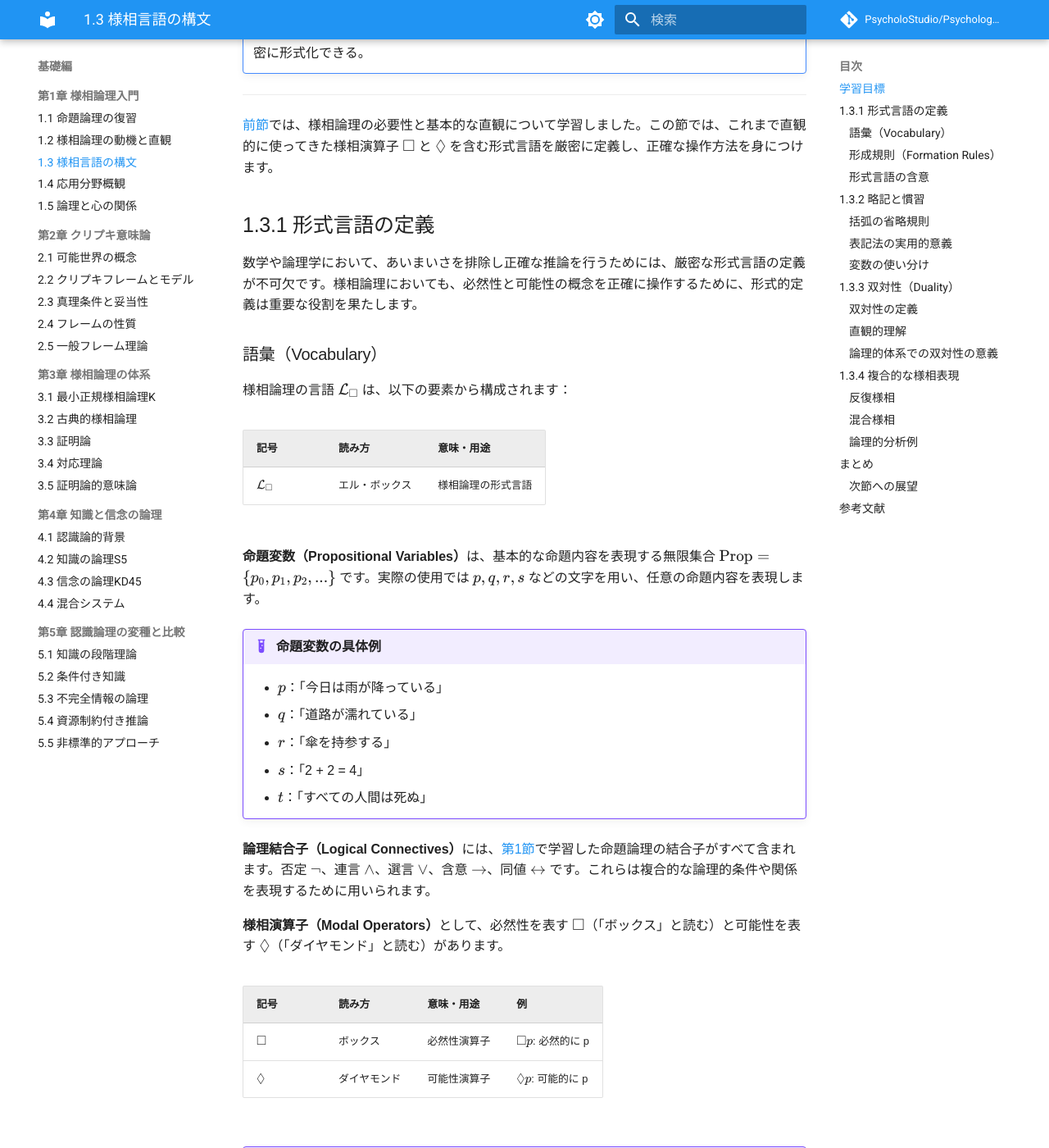
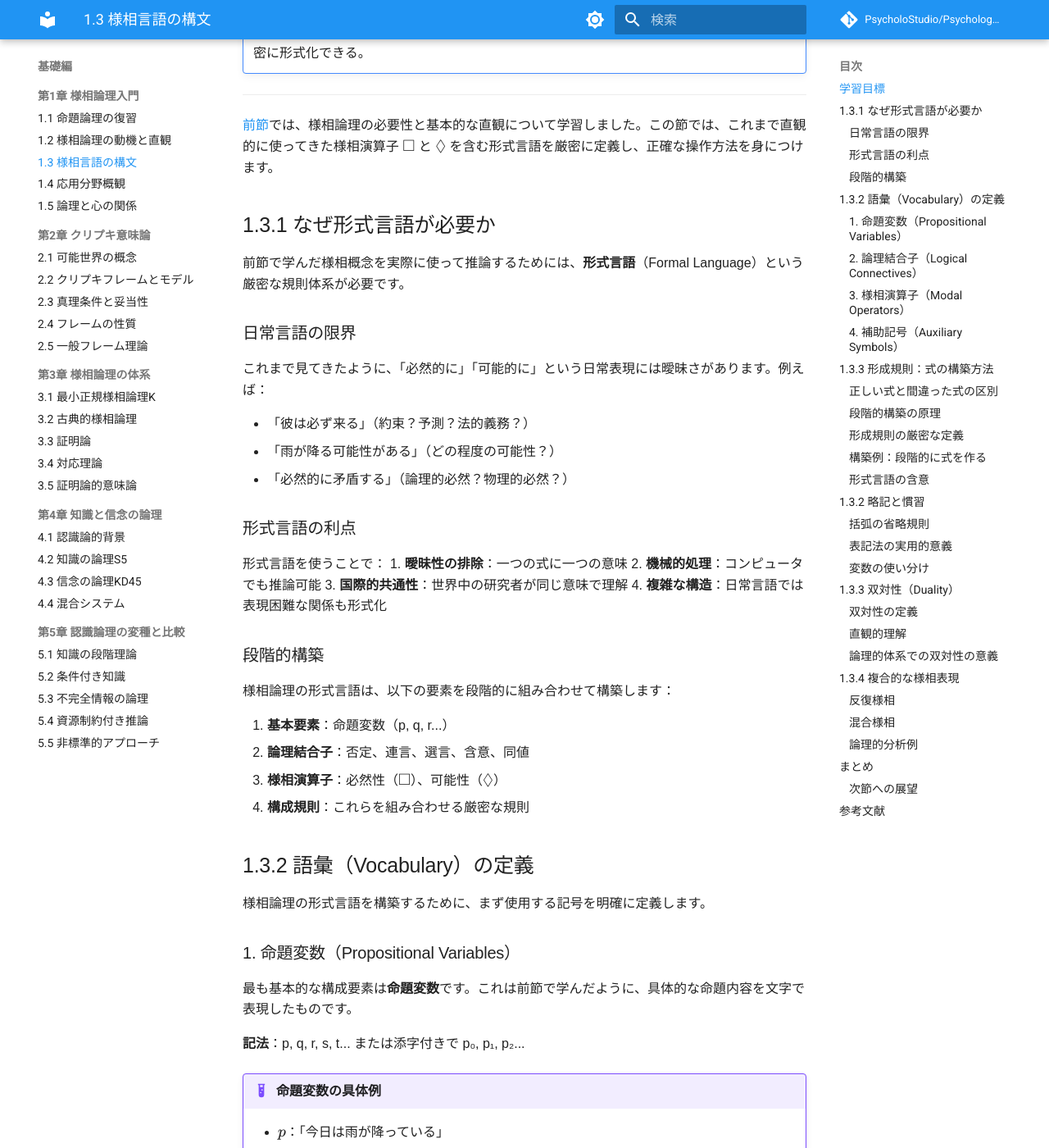
Before and after one commit to PsycholoStudio/Psychology-On-Epistemic-Logic, an MkDocs documentation site: the page built from docs/foundations/1-3-modal-syntax.md, in a window 1280 px wide and 1400 px high, scrolled down 639 px. Shown: the whole window at 82% size. Built offline with MkDocs 1.6.1 and Material for MkDocs 9.7.7, drawn with Linux system fonts in a browser that asks for light colours; comment, search, counter and statistics services are not loaded; some of the changed text lies outside the part shown.

Commit message:
1-3節の大幅改善：形式言語の段階的導入
- 形式言語の必要性を日常言語の限界から説明
- 語彙の段階的導入（命題変数→論理結合子→様相演算子）
- 形成規則を自然言語で説明してから形式的定義
- 正しい式と間違った式の区別を明示
- 複雑な式の段階的構築例を追加
- 初学者にとってより理解しやすい教育的流れを実現

🤖 Generated with [Claude Code](https://claude.ai/code)

Co-Authored-By: Claude <noreply@anthropic.com>

```diff
--- a/docs/foundations/1-3-modal-syntax.md
+++ b/docs/foundations/1-3-modal-syntax.md
@@ -18,19 +18,44 @@
 
 [前節](1-2-modal-motivation.md)では、様相論理の必要性と基本的な直観について学習しました。この節では、これまで直観的に使ってきた様相演算子 \(\Box\) と \(\Diamond\) を含む形式言語を厳密に定義し、正確な操作方法を身につけます。
 
-## 1.3.1 形式言語の定義
+## 1.3.1 なぜ形式言語が必要か
 
-数学や論理学において、あいまいさを排除し正確な推論を行うためには、厳密な形式言語の定義が不可欠です。様相論理においても、必然性と可能性の概念を正確に操作するために、形式的定義は重要な役割を果たします。
+前節で学んだ様相概念を実際に使って推論するためには、**形式言語**（Formal Language）という厳密な規則体系が必要です。
 
-### 語彙（Vocabulary）
+### 日常言語の限界
 
-様相論理の言語 \(\mathcal{L}_\Box\) は、以下の要素から構成されます：
+これまで見てきたように、「必然的に」「可能的に」という日常表現には曖昧さがあります。例えば：
 
-| 記号 | 読み方 | 意味・用途 |
-|------|--------|------------|
-| \(\mathcal{L}_\Box\) | エル・ボックス | 様相論理の形式言語 |
+- 「彼は必ず来る」（約束？予測？法的義務？）
+- 「雨が降る可能性がある」（どの程度の可能性？）
+- 「必然的に矛盾する」（論理的必然？物理的必然？）
 
-**命題変数（Propositional Variables）**は、基本的な命題内容を表現する無限集合 \(\text{Prop} = \{p_0, p_1, p_2, ...\}\) です。実際の使用では \(p, q, r, s\) などの文字を用い、任意の命題内容を表現します。
+### 形式言語の利点
+
+形式言語を使うことで：
+1. **曖昧性の排除**：一つの式に一つの意味
+2. **機械的処理**：コンピュータでも推論可能
+3. **国際的共通性**：世界中の研究者が同じ意味で理解
+4. **複雑な構造**：日常言語では表現困難な関係も形式化
+
+### 段階的構築
+
+様相論理の形式言語は、以下の要素を段階的に組み合わせて構築します：
+
+1. **基本要素**：命題変数（p, q, r...）
+2. **論理結合子**：否定、連言、選言、含意、同値
+3. **様相演算子**：必然性（\(\Box\)）、可能性（\(\Diamond\)）
+4. **構成規則**：これらを組み合わせる厳密な規則
+
+## 1.3.2 語彙（Vocabulary）の定義
+
+様相論理の形式言語を構築するために、まず使用する記号を明確に定義します。
+
+### 1. 命題変数（Propositional Variables）
+
+最も基本的な構成要素は**命題変数**です。これは前節で学んだように、具体的な命題内容を文字で表現したものです。
+
+**記法**：p, q, r, s, t... または添字付きで p₀, p₁, p₂...
 
 !!! example "命題変数の具体例"
     - \(p\)：「今日は雨が降っている」
@@ -39,14 +64,26 @@
     - \(s\)：「2 + 2 = 4」
     - \(t\)：「すべての人間は死ぬ」
 
-**論理結合子（Logical Connectives）**には、[第1節](1-1-propositional-logic.md)で学習した命題論理の結合子がすべて含まれます。否定 \(\neg\)、連言 \(\land\)、選言 \(\lor\)、含意 \(\rightarrow\)、同値 \(\leftrightarrow\) です。これらは複合的な論理的条件や関係を表現するために用いられます。
+### 2. 論理結合子（Logical Connectives）
 
-**様相演算子（Modal Operators）**として、必然性を表す \(\Box\)（「ボックス」と読む）と可能性を表す \(\Diamond\)（「ダイヤモンド」と読む）があります。
+命題変数を組み合わせるために、[第1節](1-1-propositional-logic.md)で学習した論理結合子を使用します：
 
-| 記号 | 読み方 | 意味・用途 | 例 |
-|------|--------|------------|-----|
-| \(\Box\) | ボックス | 必然性演算子 | \(\Box p\): 必然的に p |
-| \(\Diamond\) | ダイヤモンド | 可能性演算子 | \(\Diamond p\): 可能的に p |
+| 記号 | 読み方 | 意味 | 復習例 |
+|------|--------|------|--------|
+| \(\neg\) | ノット | 否定 | \(\neg p\): pでない |
+| \(\land\) | アンド | 連言 | \(p \land q\): pかつq |
+| \(\lor\) | オア | 選言 | \(p \lor q\): pまたはq |
+| \(\rightarrow\) | ならば | 含意 | \(p \rightarrow q\): pならばq |
+| \(\leftrightarrow\) | 同値 | 双方向含意 | \(p \leftrightarrow q\): pとqは同値 |
+
+### 3. 様相演算子（Modal Operators）
+
+ここで新しく導入するのが、様相（必然性と可能性）を表現する演算子です：
+
+| 記号 | 読み方 | 意味 | 前節での学習 |
+|------|--------|------|--------------|
+| \(\Box\) | ボックス | 必然性演算子 | \(\Box p\): 必然的にp |
+| \(\Diamond\) | ダイヤモンド | 可能性演算子 | \(\Diamond p\): 可能的にp |
 
 !!! example "様相演算子の具体例"
     命題 \(p\)：「2 + 2 = 4」について：
@@ -59,13 +96,56 @@
     - \(\Box q\)：「必然的に明日は晴れる」（気象では通常偽）
     - \(\Diamond q\)：「可能的に明日は晴れる」（天候の可能性として真）
 
-\(\Box\) の記号は「囲い込む」「必然的に固定された」という直観から、\(\Diamond\) の記号は宝石のダイヤモンドのように「輝き」「可能性」という意味から来ています。これらの記号は現在、様相論理において国際的に標準化された表記法です。
+**記号の由来と意味**：
+- \(\Box\)（ボックス）：「囲い込む」「必然的に固定された」という直観
+- \(\Diamond\)（ダイヤモンド）：宝石のように「輝く可能性」という意味
 
-**補助記号（Auxiliary Symbols）**として、括弧 \((\) と \()\) があります。これらは結合の優先順位を明確にし、複雑な式の構造を明示するために使用されます。
+これらは現在、様相論理の国際標準記法です。
 
-### 形成規則（Formation Rules）
+### 4. 補助記号（Auxiliary Symbols）
 
-様相論理における式の概念を厳密に定義する必要があります。再帰的定義とは、より複雑な対象をより単純な対象によって段階的に定義する方法で、有限の規則から無限に多くの複雑な式を生成できる強力な方法です。
+複雑な式の構造を明確にするために、括弧を使用します：
+
+| 記号 | 用途 | 例 |
+|------|------|-----|
+| \((\), \()\) | 結合優先順位の明示 | \((\Box p) \rightarrow q\) |
+
+## 1.3.3 形成規則：式の構築方法
+
+これまでに語彙（使用する記号）を定義しました。次に、これらの記号をどのように組み合わせて「正しい式」を作るかの規則を学びます。
+
+### 正しい式と間違った式の区別
+
+日常言語でも、文法的に正しい文と間違った文があります：
+- 正しい：「猫が魚を食べた」
+- 間違い：「猫が食べた魚を」
+
+同様に、様相論理でも正しい式の作り方に規則があります：
+- 正しい：\(\Box(p \rightarrow q)\)
+- 間違い：\(\Box \rightarrow p q\)
+
+### 段階的構築の原理
+
+複雑な式を段階的に構築します：
+
+**段階1：最も単純**
+- p, q, r（命題変数そのまま）
+
+**段階2：否定**
+- \(\neg p\)（pの否定）
+
+**段階3：結合子で組み合わせ**
+- \(p \land q\)（pかつq）
+- \(p \rightarrow r\)（pならばr）
+
+**段階4：様相演算子の適用**
+- \(\Box p\)（必然的にp）
+- \(\Diamond(p \land q)\)（可能的に（pかつq））
+
+**段階5：複雑な組み合わせ**
+- \(\Box p \rightarrow \Diamond q\)（必然的にpならば、可能的にq）
+
+### 形成規則の厳密な定義
 
 !!! note "定義1.3.1 —— 様相論理の式"
 
@@ -77,7 +157,19 @@
     4. **様相**：\(\phi\) が式ならば、\(\Box\phi\) と \(\Diamond\phi\) も式である
     5. **閉包**：上記の規則により得られるもののみが式である
 
-形成規則の構造は段階的に構築されており、各段階で新たな表現力が付加されます。まず基底ケースとして、すべての命題変数 \(p \in \text{Prop}\) は式として認められます。これは最も単純な式であり、すべての複合表現の基礎となる構成要素です。
+### 構築例：段階的に式を作る
+
+実際に複雑な式を段階的に構築してみましょう：
+
+**目標**：\(\Box(p \rightarrow q) \rightarrow (\Box p \rightarrow \Box q)\)
+
+**ステップ1**：p, q は式（基底規則）
+**ステップ2**：\(p \rightarrow q\) は式（結合子規則）
+**ステップ3**：\(\Box(p \rightarrow q)\) は式（様相規則）
+**ステップ4**：\(\Box p\) は式（様相規則）
+**ステップ5**：\(\Box q\) は式（様相規則）
+**ステップ6**：\(\Box p \rightarrow \Box q\) は式（結合子規則）
+**ステップ7**：\(\Box(p \rightarrow q) \rightarrow (\Box p \rightarrow \Box q)\) は式（結合子規則）
 
 !!! example "基底ケースの例"
     以下はすべて有効な式である：
```
